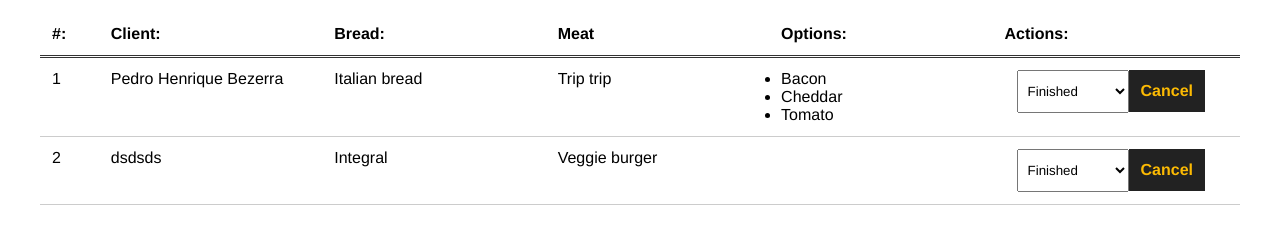
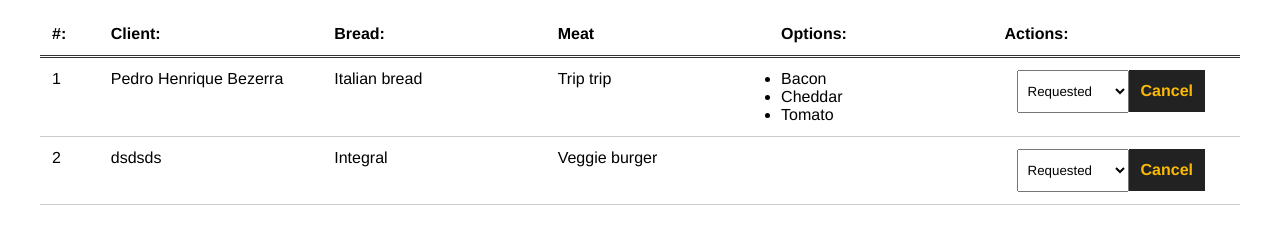
Before and after one commit to BezerraPedrinho/MakeYourBurguer, a Vue app: page /orders in a window 1280 px wide. Shown: the part 139-381 px from the top of the page. Built offline with nearby package versions, Linux system fonts and the light colour scheme; data requests are answered from the project's data file.

Commit message:
fix if in selected

```diff
--- a/src/components/Dashboard.vue
+++ b/src/components/Dashboard.vue
@@ -30,7 +30,7 @@
               v-for="stat in stats"
               :key="stat.id"
               value="stat.type"
-              :selected="burger.stats"
+              :selected="burger.stats === stat.type"
             >
               {{ stat.type }}
             </option>
```
